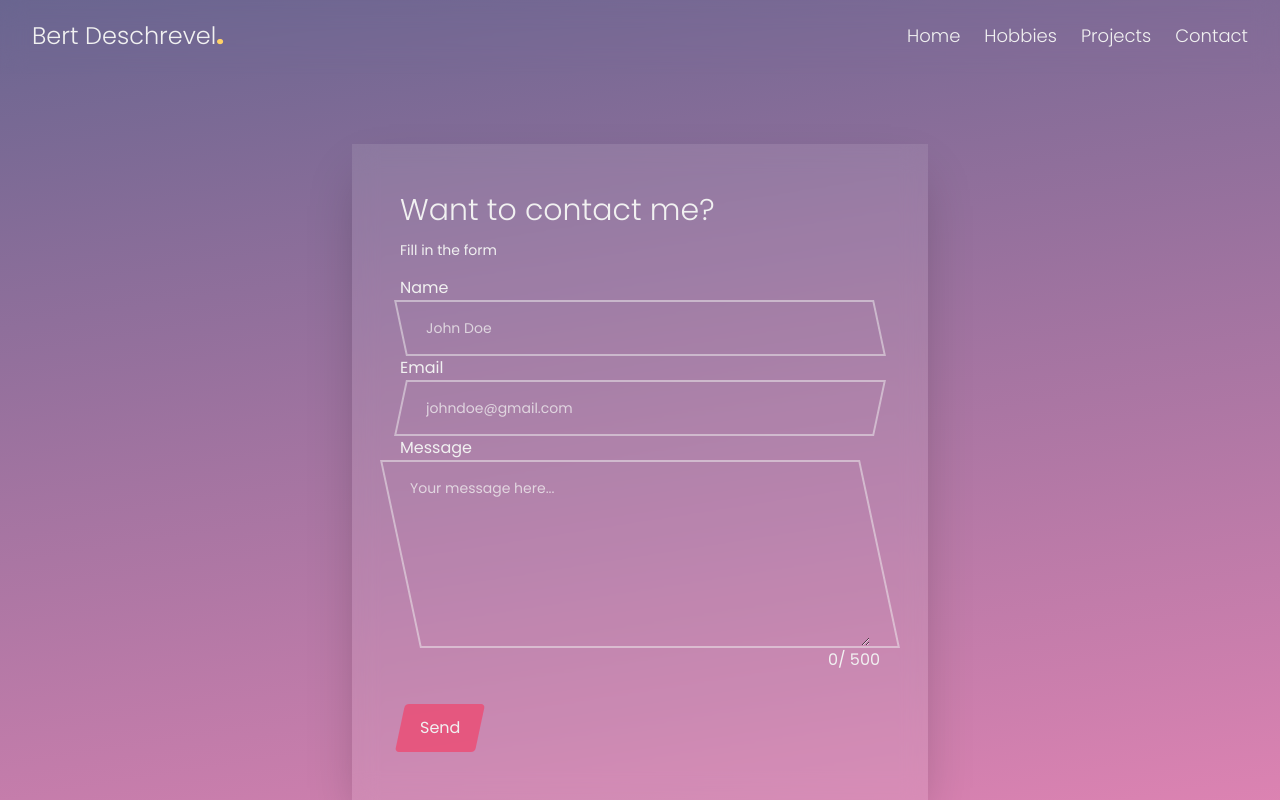
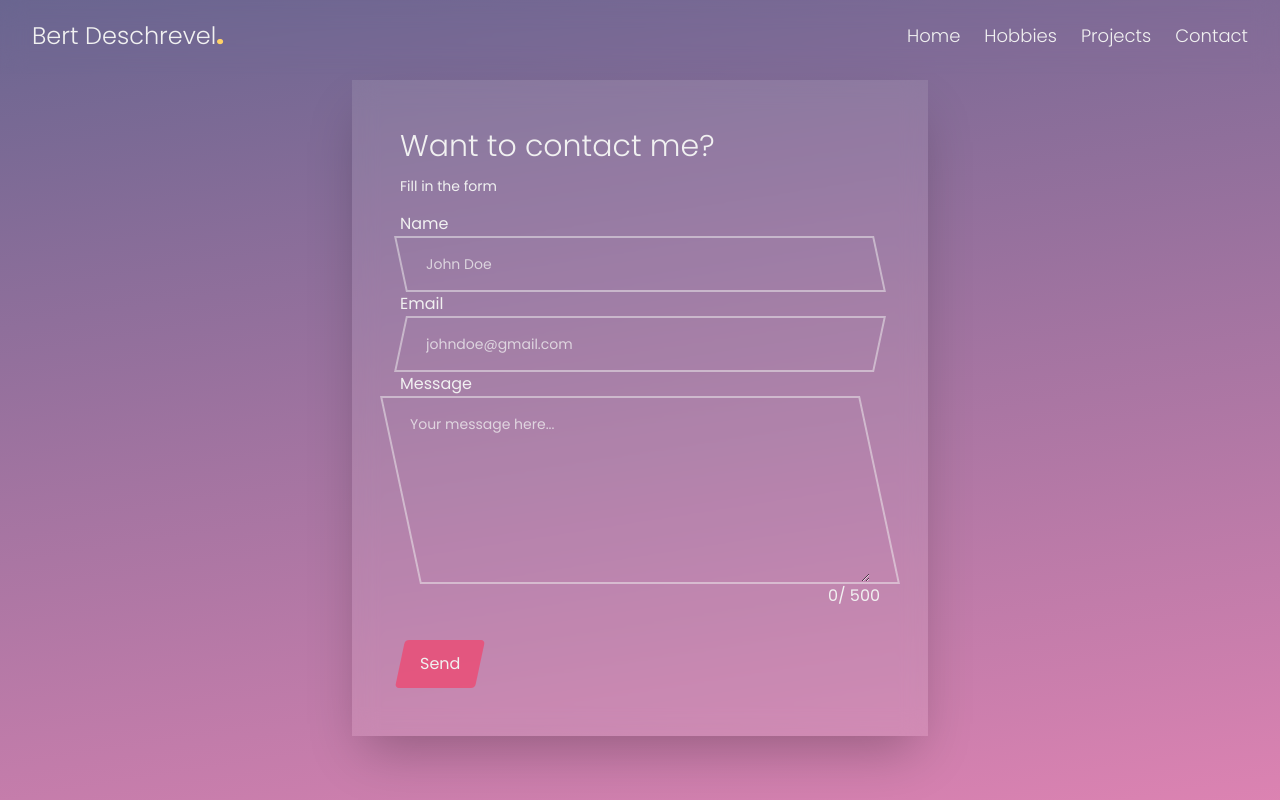
Before and after one commit to B3rtje123/Portfolio2.0, a React (Vite) app: page /Contact in a window 1280 px wide. Built offline with nearby package versions, Linux system fonts and the light colour scheme.

Commit message:
contact fixed

```diff
--- a/src/assets/screens/Contact.tsx
+++ b/src/assets/screens/Contact.tsx
@@ -60,7 +60,7 @@ export default () => {
     <main className='overflow-hidden max-w-screen max-h-screen'>
       <Navigation />
 
-      <div className='max-w-xl w-full mx-auto relative -mt-18 text-CustomWhite'>
+      <div className='max-w-xl w-full mx-auto relative -mt-16 text-CustomWhite'>
         {/* <img src={react} alt="react_logo" className='absolute max-w-sm -rotate-90 top-0 -right-36 md:max-w-md md:-right-48' />
         <img src={cSharp} alt="c#_logo" className='absolute max-w-sm -rotate-12 bottom-0 -left-36 md:max-w-md md:-left-20' /> */}
         <form action=""
```
